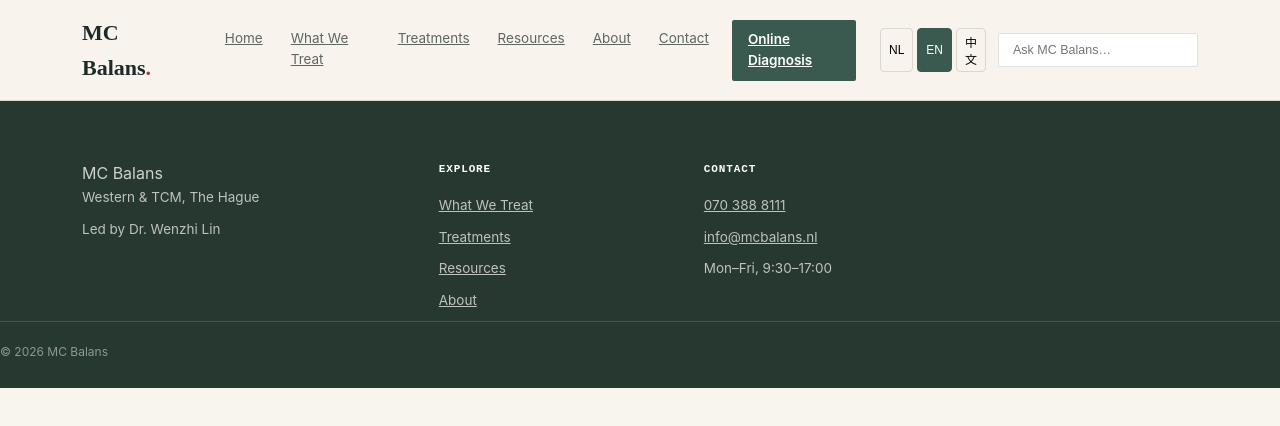
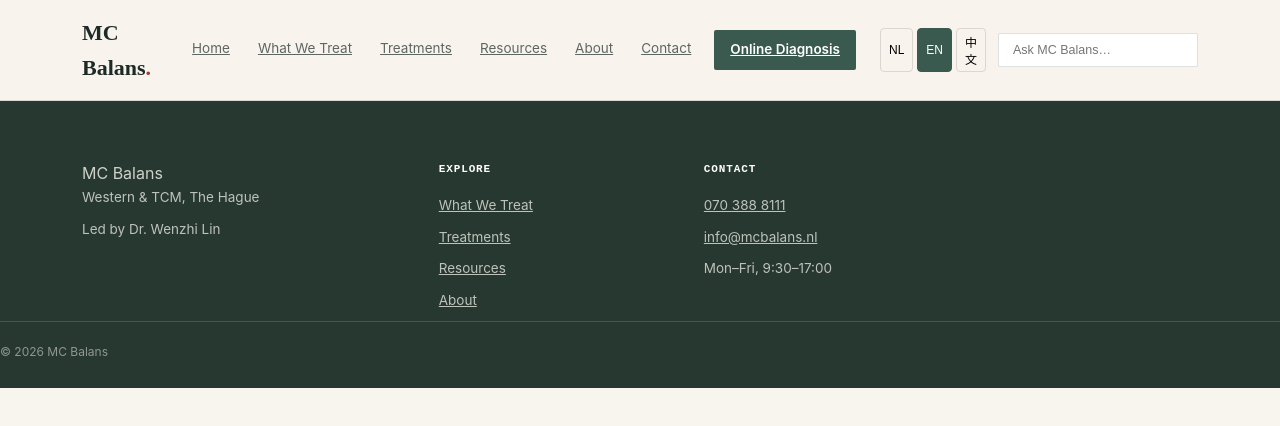
Before and after one commit to lorenzomarcobesana-lgtm/mc-balans-site, a website: page public/database-site.html in a window 1280 px wide. Drawn offline with Linux system fonts and the light colour scheme.

Commit message:
Keep nav on one row

```diff
--- a/public/database-site.html
+++ b/public/database-site.html
@@ -12,7 +12,7 @@
 header.site{position:sticky;top:0;z-index:50;background:rgba(248,245,238,0.95);border-bottom:1px solid var(--line)}
 .header-inner{display:flex;align-items:center;justify-content:space-between;padding:15px 32px;max-width:1180px;margin:0 auto;gap:24px}
 .logo{font-family:var(--font-display);font-size:22px;font-weight:600;cursor:pointer}.logo .dot{color:var(--red)}
-nav.main-nav{display:flex;gap:2px}nav.main-nav a{font-size:13.5px;color:var(--ink);opacity:.7;cursor:pointer;padding:8px 13px;border-radius:2px}nav.main-nav a:hover{opacity:1;background:var(--jade-tint)}
+nav.main-nav{display:flex;gap:2px}nav.main-nav a{font-size:13.5px;color:var(--ink);opacity:.7;cursor:pointer;padding:8px 13px;border-radius:2px;white-space:nowrap}nav.main-nav a:hover{opacity:1;background:var(--jade-tint)}
 nav.main-nav a.nav-cta{background:var(--jade);color:#fff;opacity:1;font-weight:600;padding:9px 16px;border-radius:2px;margin-left:8px}
 nav.main-nav a.nav-cta:hover{background:var(--jade-dark);color:#fff}
 .header-right{display:flex;align-items:center;gap:12px}
```
